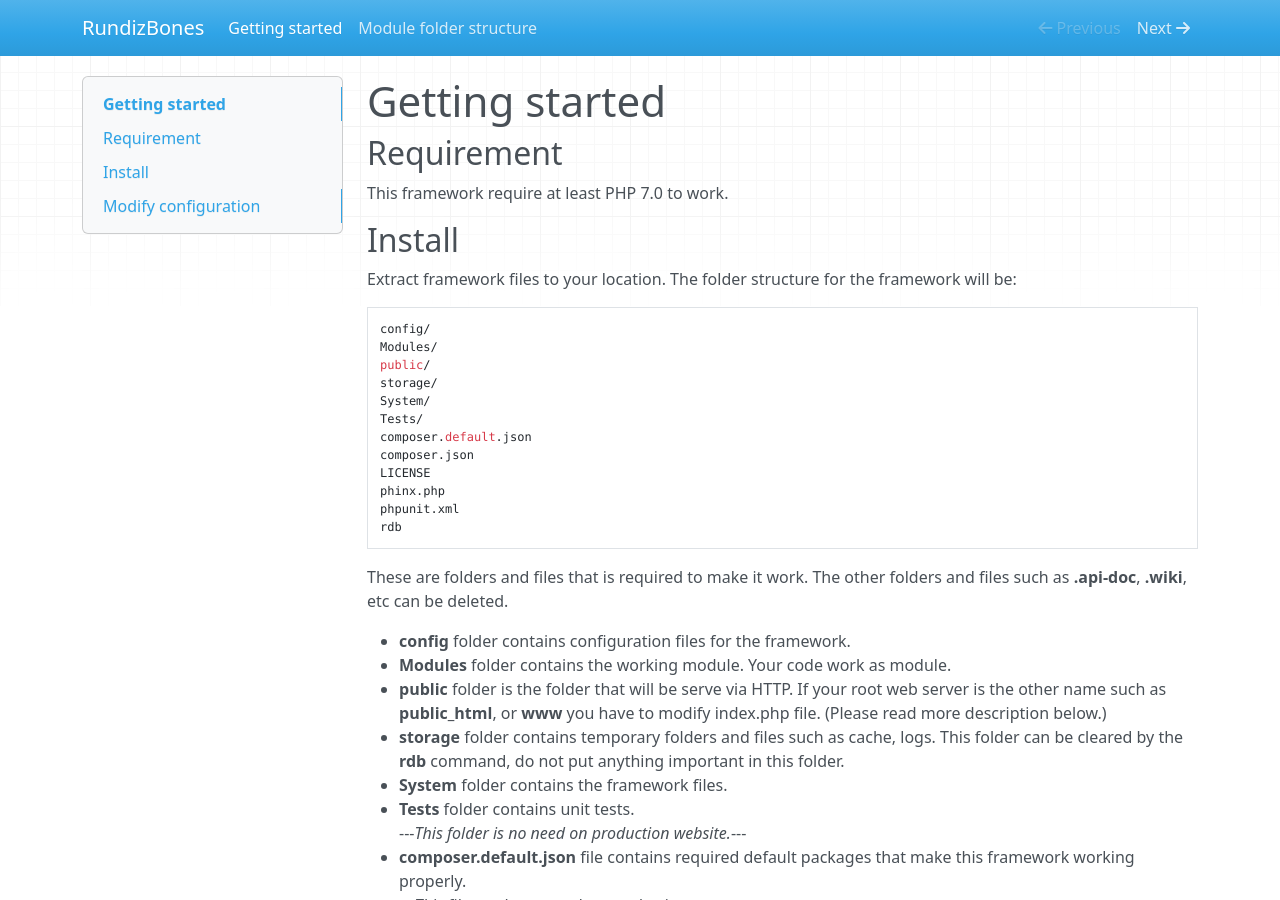
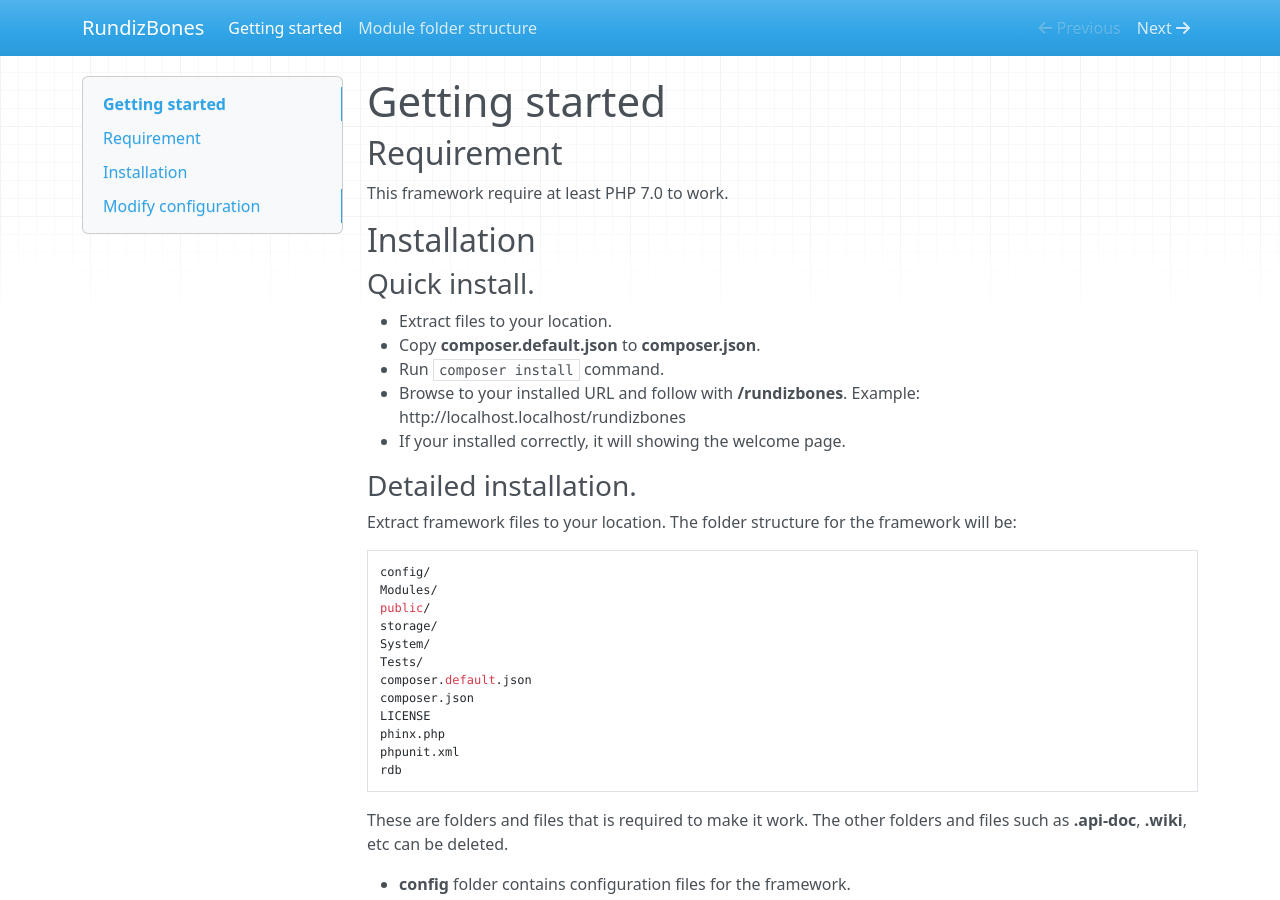
Before and after one commit to RundizBones/framework, an MkDocs documentation site: the page built from .wiki/getting-started.md, in a window 1280 px wide and 900 px high. Built offline with MkDocs 1.6.1, drawn with Linux system fonts in a browser that asks for light colours; nearby versions of some CDN libraries.

Commit message:
Update wiki doc.

````diff
--- a/.wiki/getting-started.md
+++ b/.wiki/getting-started.md
@@ -3,7 +3,16 @@
 ## Requirement
 This framework require at least PHP 7.0 to work.
 
-## Install
+## Installation
+
+### Quick install.
+* Extract files to your location.
+* Copy **composer.default.json** to **composer.json**.
+* Run `composer install` command.
+* Browse to your installed URL and follow with **/rundizbones**. Example: http://localhost.localhost/rundizbones
+* If your installed correctly, it will showing the welcome page.
+
+### Detailed installation.
 Extract framework files to your location. The folder structure for the framework will be:
 ```
 config/
@@ -61,7 +70,7 @@ storage/
 
 Or you may upload everything into the same root web server path but you have to modify **index.php** as describe below.
 
-### public folder
+#### public folder
 For any server that has the root web server in different name such as **public_html**, **www** please upload anything in **public** folder to your root web server and edit your **index.php** file as description below.<br>
 Or if you want to use the framework as sub directory please read the description below.
 
@@ -72,10 +81,10 @@ If your **index.php** file is in **/rootweb** and all the framework folders and
 If your **index.php** file is in **/rootweb/subdirectory1** then modify `ROOT_PATH` in the **index.php** file to `define('ROOT_PATH', dirname(dirname(__DIR__)));`<br>
 If your **index.php** file is in **/rootweb/subdirectory1/subdirectory2/subdirectory3** then modify `ROOT_PATH` in the **index.php** file to `define('ROOT_PATH', dirname(dirname(dirname(dirname(__DIR__)))));`
 
-### composer.json
+#### composer.json
 Copy **composer.default.json** to **composer.json** and then run the command `composer install`.
 
-### Verify your installation
+#### Verify your installation
 Browse the web page to http://yourdomain/installdir**/rundizbones** such as http://localhost.localhost/rundizbones.<br>
 If you see welcome message then installation is finished successfully.
 
````
